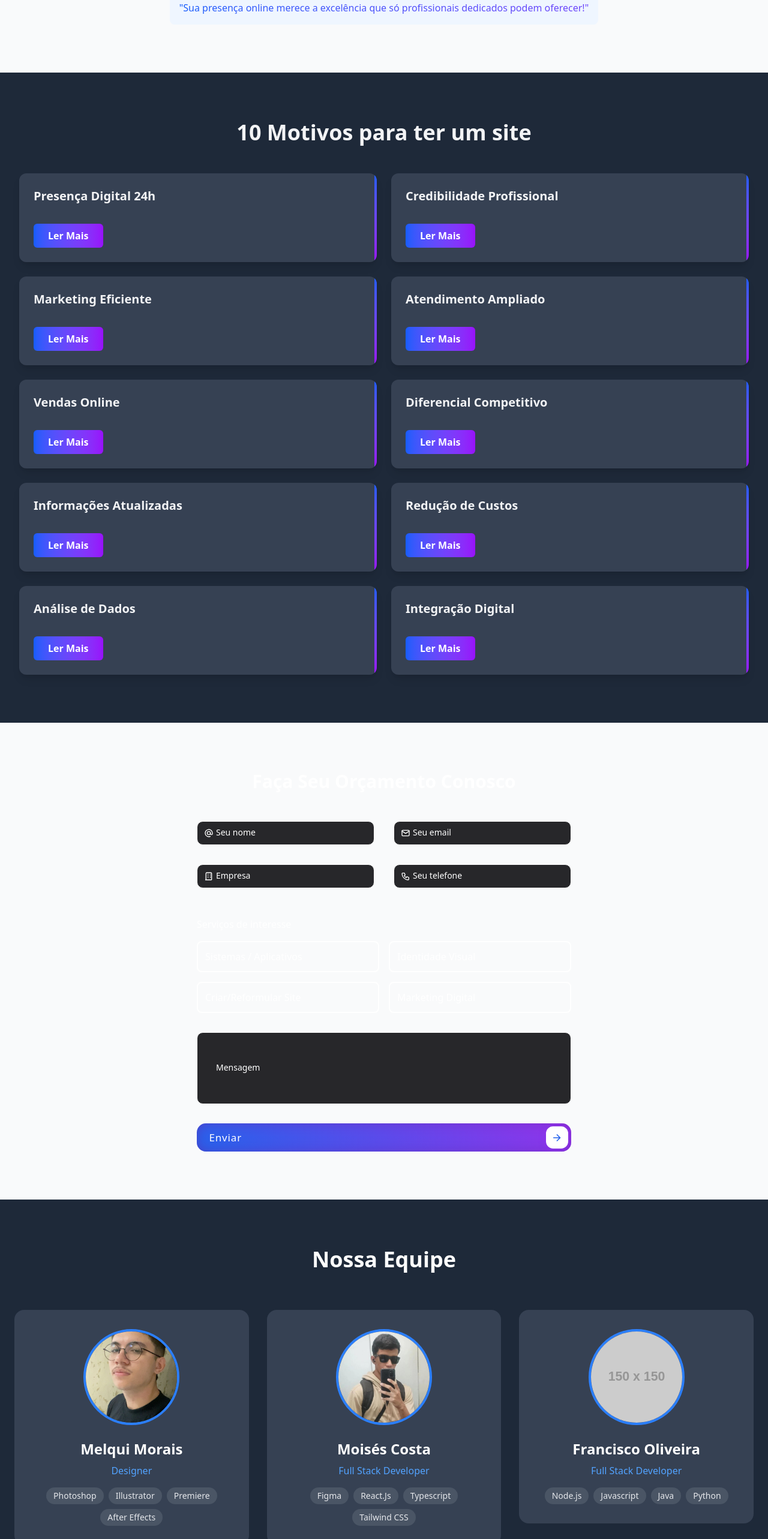
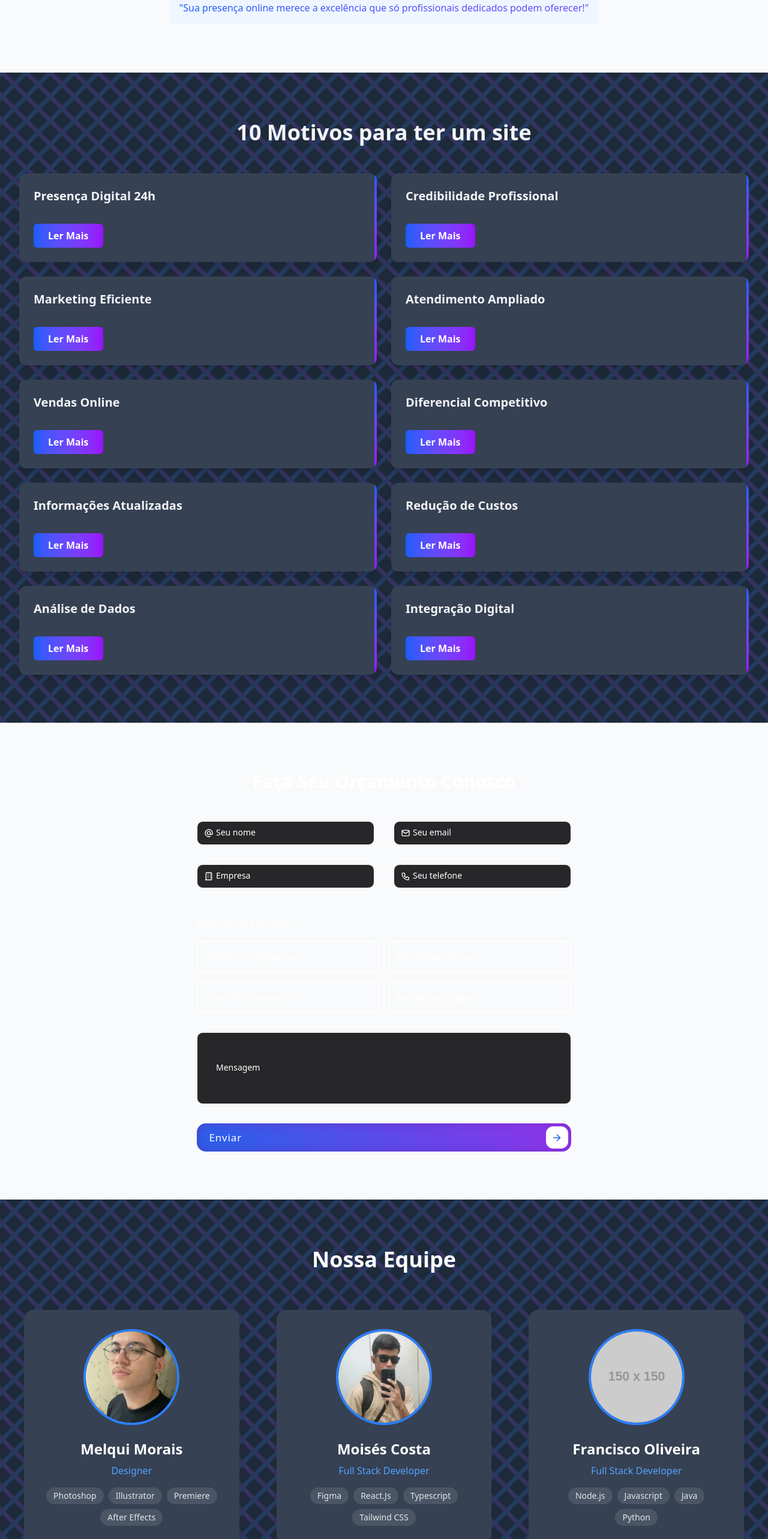
Before and after one commit to MoisesE2/gco-devs, a React (Vite) app: page / in a window 1280 px wide. Shown: the part 960-3526 px from the top of the page at 60% size. Built offline with nearby package versions, Linux system fonts and the light colour scheme.

Commit message:
new padron

```diff
--- a/src/components/Reasons/index.tsx
+++ b/src/components/Reasons/index.tsx
@@ -78,8 +78,25 @@ const Reasons = () => {
   ];
 
   return (
-    <section id="reasons" className="py-20 bg-gray-800 dark:bg-gray-900">
-      <div className="container mx-auto px-4 sm:px-6 lg:px-8">
+    <section id="reasons" className="py-20 bg-gray-800 dark:bg-gray-900 relative">
+      {/* Padrão geométrico de fundo */}
+      <div className="absolute inset-0 opacity-20">
+        <div className="h-full w-full"
+          style={{
+            background: `
+              linear-gradient(135deg, #0000 18.75%, #3B82F6 0 31.25%, #0000 0),
+              linear-gradient(45deg, #0000 18.75%, #8B5CF6 0 31.25%, #0000 0),
+              linear-gradient(135deg, #0000 18.75%, #3B82F6 0 31.25%, #0000 0),
+              linear-gradient(45deg, #0000 18.75%, #8B5CF6 0 31.25%, #0000 0)`,
+            backgroundSize: "40px 40px",
+            backgroundPosition:
+              "0 0, 0 0, 20px 20px, 20px 20px",
+            animation: "slide 4s linear infinite"
+          }}>
+        </div>
+      </div>
+
+      <div className="container mx-auto px-4 sm:px-6 lg:px-8 relative z-10">
         <h2 className="text-3xl md:text-4xl font-bold mb-12 text-center text-gray-100">
           10 Motivos para ter um site
         </h2>
@@ -137,6 +154,18 @@ const Reasons = () => {
           ))}
         </div>
       </div>
+
+      <style jsx global>{`
+        @keyframes slide {
+          to {
+            background-position:
+              40px 0,
+              40px 0,
+              60px 20px,
+              60px 20px;
+          }
+        }
+      `}</style>
     </section>
   );
 };
--- a/src/components/Team/index.tsx
+++ b/src/components/Team/index.tsx
@@ -1,6 +1,4 @@
 import { Swiper, SwiperSlide } from "swiper/react";
-
-
 
 type TeamMember = {
   id: number;
@@ -36,11 +34,29 @@ const Team = () => {
   ];
 
   return (
-      <section id="team" className="py-20 bg-gray-800 dark:bg-gray-900">
-        <div className="container mx-auto px-6">
+    <section id="team" className="py-20 bg-gray-800 dark:bg-gray-900 relative">
+      {/* Padrão geométrico de fundo */}
+      <div className="absolute inset-0 opacity-20">
+        <div className="h-full w-full"
+          style={{
+            background: `
+              linear-gradient(135deg, #0000 18.75%, #3B82F6 0 31.25%, #0000 0),
+              linear-gradient(45deg, #0000 18.75%, #8B5CF6 0 31.25%, #0000 0),
+              linear-gradient(135deg, #0000 18.75%, #3B82F6 0 31.25%, #0000 0),
+              linear-gradient(45deg, #0000 18.75%, #8B5CF6 0 31.25%, #0000 0)`,
+            backgroundSize: "40px 40px",
+            backgroundPosition:
+              "0 0, 0 0, 20px 20px, 20px 20px",
+            animation: "slide 4s linear infinite"
+          }}>
+        </div>
+      </div>
+
+      <div className="container mx-auto px-6 relative z-10">
         <h2 className="text-4xl font-bold mb-16 text-center text-white">
           Nossa Equipe
         </h2>
+
         <Swiper
           spaceBetween={30}
           slidesPerView={1}
@@ -48,12 +64,12 @@ const Team = () => {
             640: { slidesPerView: 2 },
             1024: { slidesPerView: 3 },
           }}
-            loop={true}
+          loop={teamMembers.length > 3} // Só ativa loop se tiver mais que 3 membros
           className="pb-12"
         >
           {teamMembers.map((member) => (
             <SwiperSlide key={member.id}>
-                <div className="p-8 text-center bg-gray-700 rounded-2xl dark:bg-gray-800 hover:transform hover:scale-105 transition-all duration-300 h-full">
+              <div className="p-8 text-center bg-gray-700 rounded-2xl dark:bg-gray-800 hover:transform hover:scale-105 transition-all duration-300 h-full mx-4">
                 <div className="mb-6">
                   <img
                     src={member.image}
@@ -81,6 +97,18 @@ const Team = () => {
           ))}
         </Swiper>
       </div>
+
+      <style jsx global>{`
+        @keyframes slide {
+          to {
+            background-position:
+              40px 0,
+              40px 0,
+              60px 20px,
+              60px 20px;
+          }
+        }
+      `}</style>
     </section>
   );
 };
```
Lines whose indentation alone changed are shown as unchanged.
